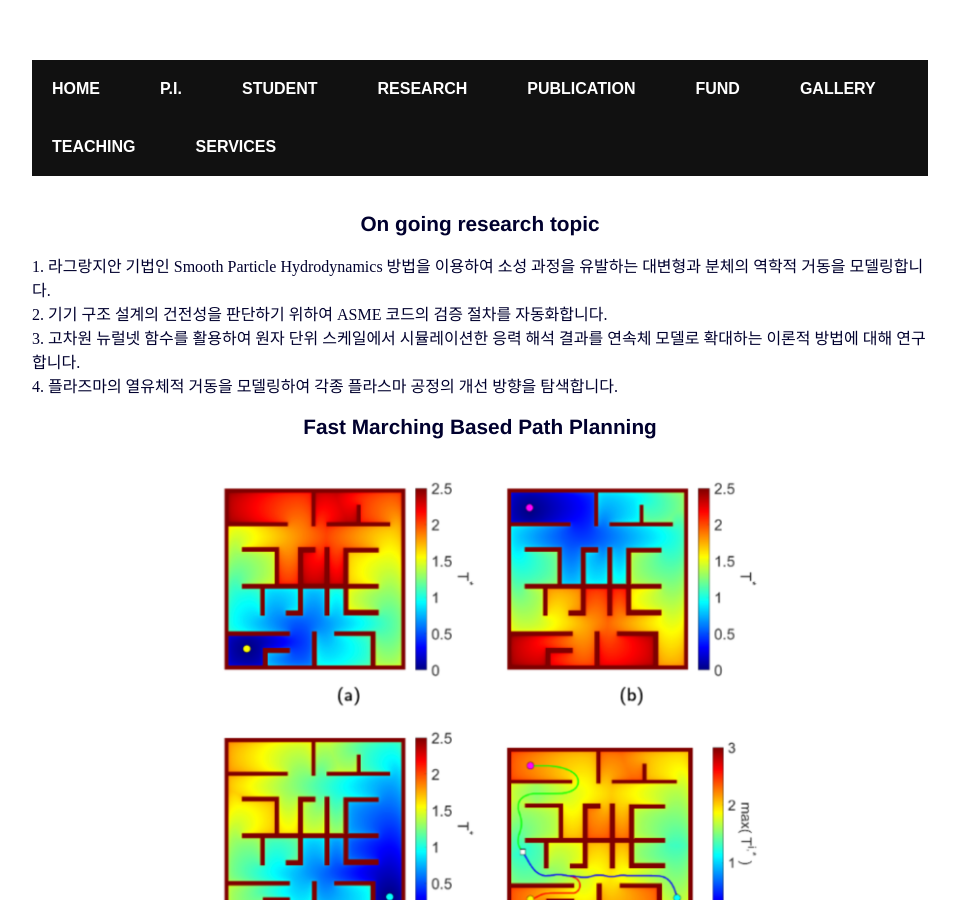
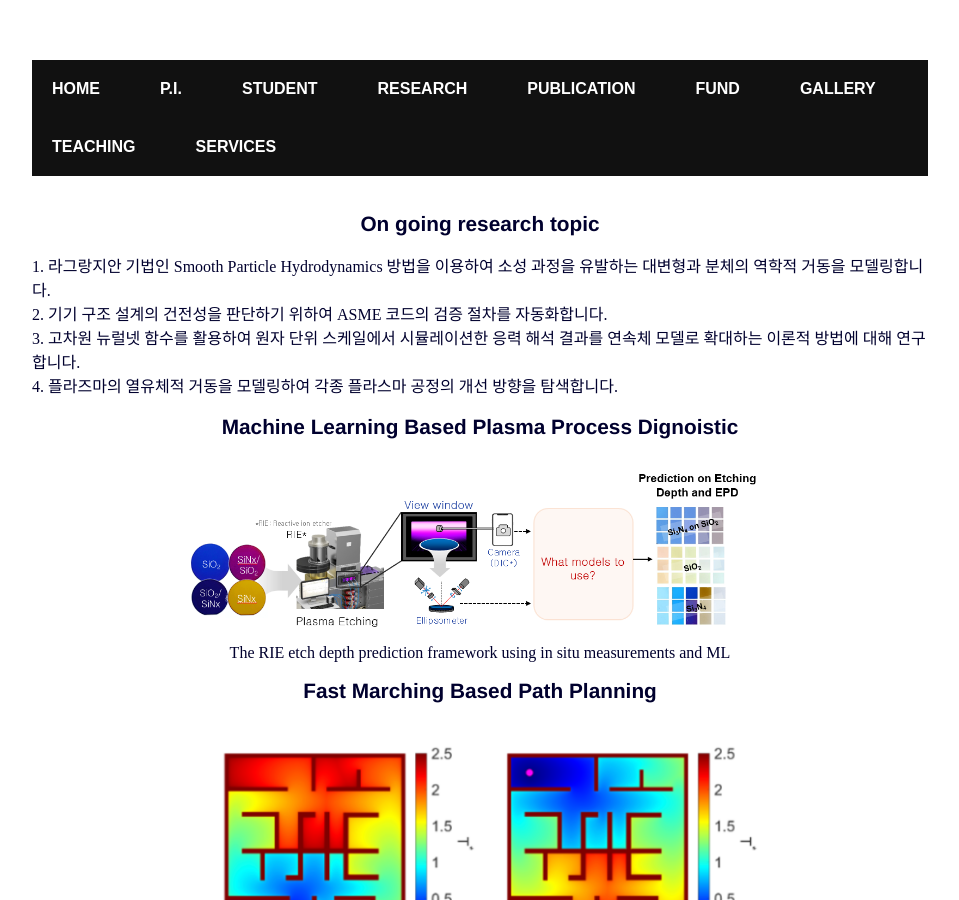
Before and after one commit to jaekwangjk/jaekwangjk.github.io, a Jekyll site: the page built from research.html, in a window 1280 px wide and 900 px high. Shown: the whole window, without its empty margins (160-1119 px from the left). Built offline with Jekyll 4.4.1, drawn with Linux system fonts in a browser that asks for light colours.

Commit message:
Update research.html

```diff
--- a/research.html
+++ b/research.html
@@ -15,6 +15,22 @@ title: Jaekwang Kim
 	2. 기기 구조 설계의 건전성을 판단하기 위하여 ASME 코드의 검증 절차를 자동화합니다. <br>
 	3. 고차원 뉴럴넷 함수를 활용하여 원자 단위 스케일에서 시뮬레이션한 응력 해석 결과를 연속체 모델로 확대하는 이론적 방법에 대해 연구합니다. <br>
 	4. 플라즈마의 열유체적 거동을 모델링하여 각종 플라스마 공정의 개선 방향을 탐색합니다. <br>
+
+
+	<p>
+	<center>
+	<h1>Machine Learning Based Plasma Process Dignoistic</h1>
+	</center>
+	</p>
+
+	<BODY>
+	<center>
+	<figure>
+  	<IMG SRC="pictures/ai_plasma_diagnostic.png",  width="600",height="600">
+	<figcaption> The RIE etch depth prediction framework using in situ measurements and ML  </figcaption>
+	</figure>
+	</center>
+	</BODY>
 
 	<p>
 	<center>
```
